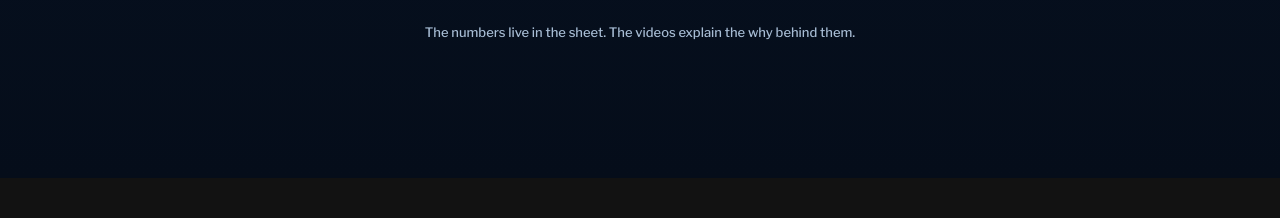
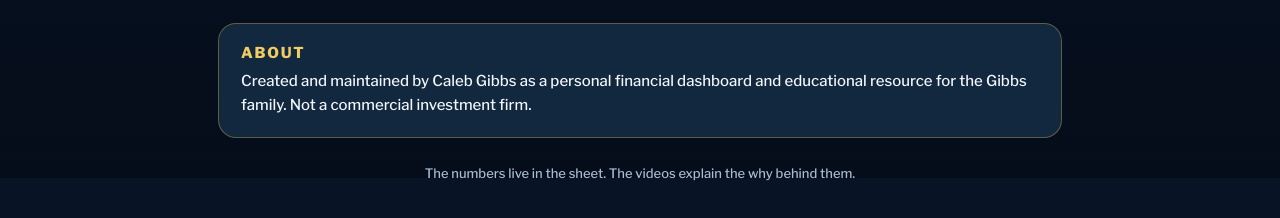
Before and after one commit to gibbs-capital/gibbs-capital.github.io, a plain HTML site: page index.html in a window 1280 px wide. Shown: the part 622-840 px from the top of the page. Before the commit the page ends 800 px from the top, so only its background shows below. Drawn offline with nearby package versions, Linux system fonts and the light colour scheme.

Commit message:
Add SEO description, about section, robots and sitemap

```diff
--- a/index.html
+++ b/index.html
@@ -9,7 +9,29 @@
         <link rel="apple-touch-icon" href="icon-512.png">
         <link rel="manifest" href="site.webmanifest">
         <meta name="theme-color" content="#0a1a30">
-    <title>Gibbs Capital Hub</title>
+    <title>Gibbs Capital — Personal Financial Dashboard &amp; Educational Resource</title>
+    <meta name="description" content="Gibbs Capital is a personal financial dashboard and educational resource for the Gibbs family, created and maintained by Caleb Gibbs. Not a commercial investment firm." />
+    <meta name="author" content="Caleb Gibbs" />
+    <link rel="canonical" href="https://gibbs-capital.github.io/" />
+    <meta property="og:type" content="website" />
+    <meta property="og:site_name" content="Gibbs Capital" />
+    <meta property="og:title" content="Gibbs Capital — Personal Financial Dashboard &amp; Educational Resource" />
+    <meta property="og:description" content="Gibbs Capital is a personal financial dashboard and educational resource for the Gibbs family, created and maintained by Caleb Gibbs. Not a commercial investment firm." />
+    <meta property="og:url" content="https://gibbs-capital.github.io/" />
+    <meta property="og:image" content="https://gibbs-capital.github.io/icon-512.png" />
+    <meta name="twitter:card" content="summary" />
+    <meta name="twitter:title" content="Gibbs Capital — Personal Financial Dashboard &amp; Educational Resource" />
+    <meta name="twitter:description" content="Gibbs Capital is a personal financial dashboard and educational resource for the Gibbs family, created and maintained by Caleb Gibbs. Not a commercial investment firm." />
+    <script type="application/ld+json">
+    {
+      "@context": "https://schema.org",
+      "@type": "WebSite",
+      "name": "Gibbs Capital",
+      "url": "https://gibbs-capital.github.io/",
+      "description": "Gibbs Capital is a personal financial dashboard and educational resource for the Gibbs family, created and maintained by Caleb Gibbs. Not a commercial investment firm.",
+      "author": { "@type": "Person", "name": "Caleb Gibbs" }
+    }
+    </script>
     <link rel="preconnect" href="https://fonts.googleapis.com" />
     <link rel="preconnect" href="https://fonts.gstatic.com" crossorigin />
     <link href="https://fonts.googleapis.com/css2?family=Libre+Franklin:wght@500;600;700;800;900&display=swap" rel="stylesheet" />
@@ -170,6 +192,28 @@
         line-height: 1;
       }
 
+      .about {
+        margin-top: 26px;
+        background: var(--tile);
+        border: 1px solid var(--tile-border);
+        border-radius: var(--radius-tile);
+        padding: 20px 22px;
+      }
+      .about h2 {
+        margin: 0 0 8px;
+        font-size: 15px;
+        font-weight: 800;
+        letter-spacing: 0.12em;
+        text-transform: uppercase;
+        color: var(--gold-bright);
+      }
+      .about p {
+        margin: 0;
+        font-size: 15px;
+        line-height: 1.55;
+        color: var(--text);
+      }
+
       .foot {
         margin-top: 26px;
         font-size: 13px;
@@ -243,6 +287,11 @@
         </a>
       </nav>
 
+      <section class="about" aria-label="About Gibbs Capital">
+        <h2>About</h2>
+        <p>Created and maintained by Caleb Gibbs as a personal financial dashboard and educational resource for the Gibbs family. Not a commercial investment firm.</p>
+      </section>
+
       <p class="foot">The numbers live in the sheet. The videos explain the why behind them.</p>
     </main>
   </body>
```
Also changed, not shown: sitemap.xml (added, +7 -0 lines), robots.txt (added).
